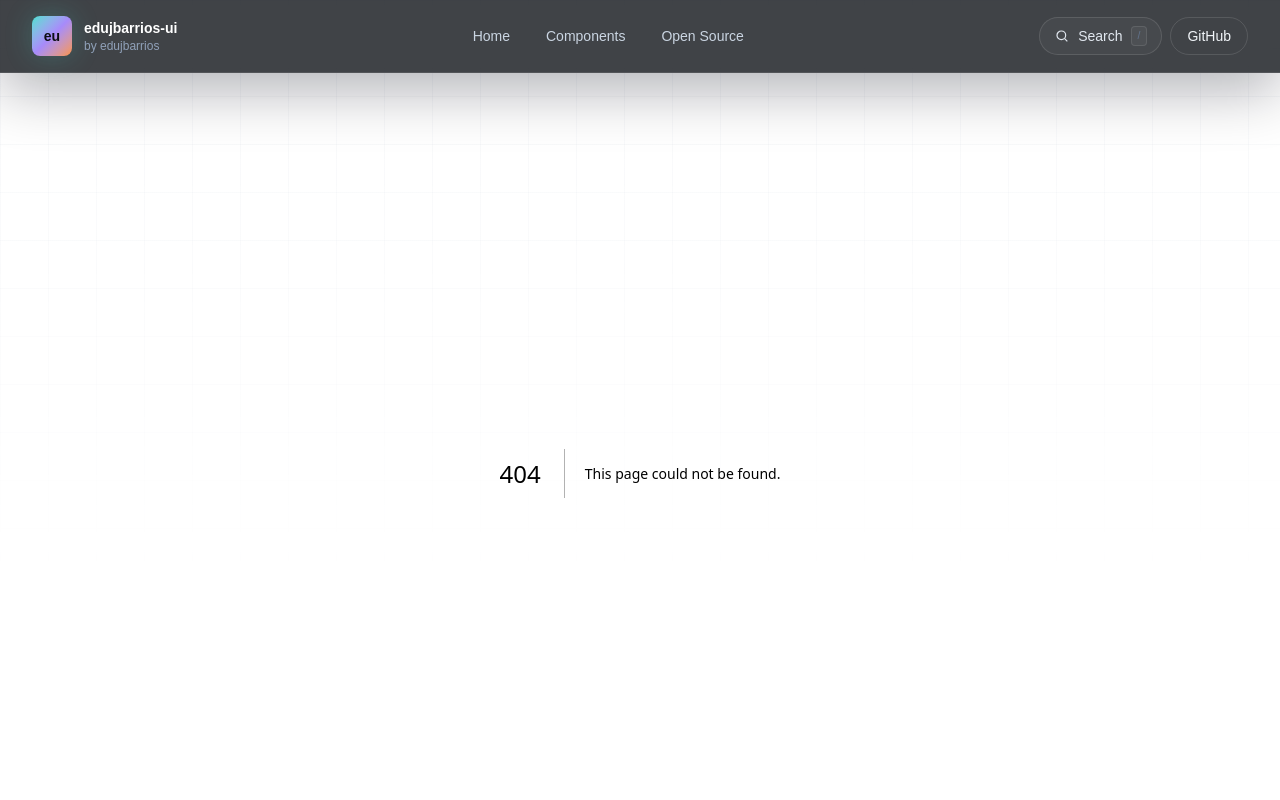
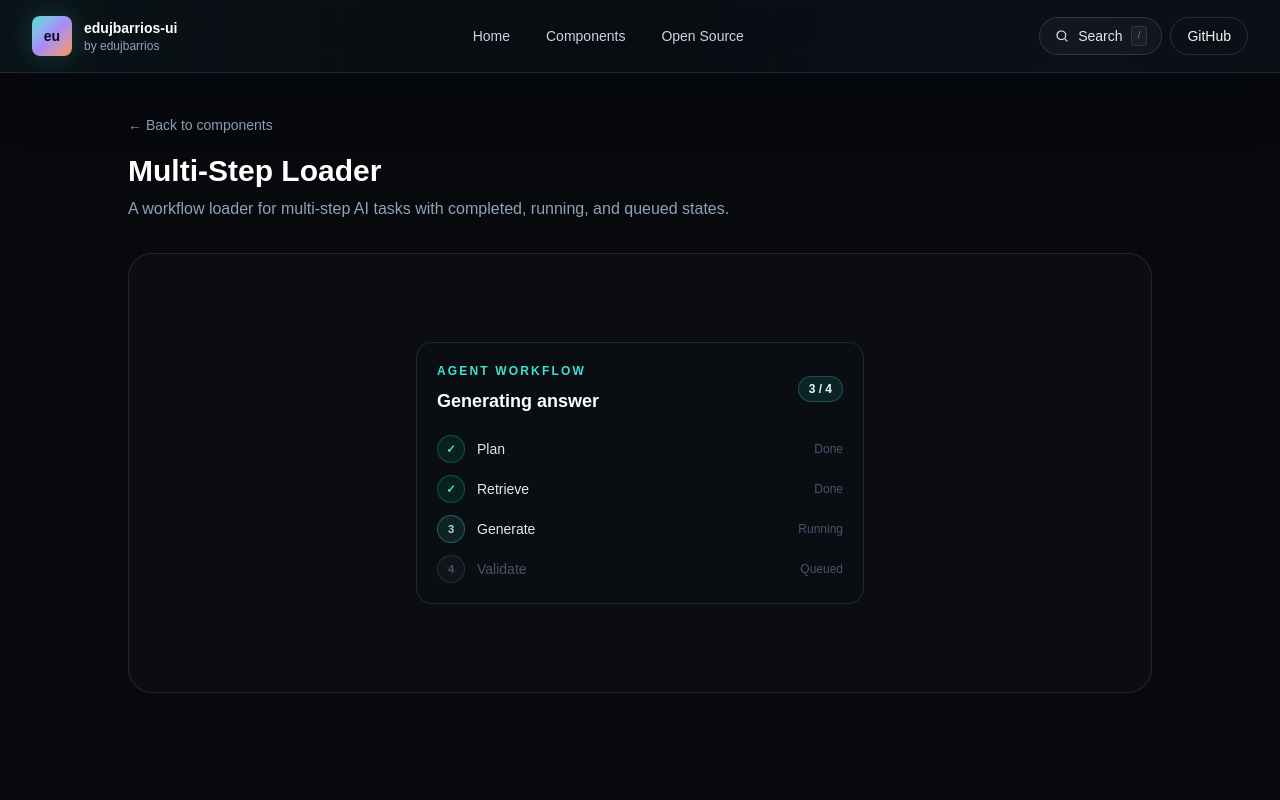
Before and after one commit to edujbarrios/edujbarrios-ui, a Next.js app: page /showcase/multi-step-loader in a window 1280 px wide. Before the commit this address had no page. Shown: the top 800 px of the page. Built offline with nearby package versions, Linux system fonts and the light colour scheme.

Commit message:
feat: add Multi-Step Loader component (#103)
* feat: add multi-step loader

* feat: add multi-step loader showcase

```diff
--- /dev/null
+++ b/app/showcase/multi-step-loader/page.tsx
@@ -0,0 +1,19 @@
+import Link from "next/link";
+import { MultiStepLoader } from "@/components/ui/multi-step-loader";
+
+export default function MultiStepLoaderShowcase() {
+  return (
+    <main className="min-h-screen bg-[#07090d] px-6 py-10 text-white">
+      <div className="mx-auto flex max-w-5xl flex-col gap-8">
+        <div>
+          <Link href="/components" className="text-sm text-slate-400 hover:text-white">← Back to components</Link>
+          <h1 className="mt-4 text-3xl font-bold">Multi-Step Loader</h1>
+          <p className="mt-2 max-w-2xl text-slate-400">A workflow loader for multi-step AI tasks with completed, running, and queued states.</p>
+        </div>
+        <div className="grid min-h-[440px] place-items-center rounded-3xl border border-white/10 bg-white/[0.02] p-8">
+          <MultiStepLoader />
+        </div>
+      </div>
+    </main>
+  );
+}
--- /dev/null
+++ b/components/ui/multi-step-loader.tsx
@@ -0,0 +1,31 @@
+const steps = [
+  { label: "Plan", status: "done" },
+  { label: "Retrieve", status: "done" },
+  { label: "Generate", status: "active" },
+  { label: "Validate", status: "waiting" },
+];
+
+export function MultiStepLoader() {
+  return (
+    <div role="status" aria-label="Workflow in progress" className="w-full max-w-md rounded-2xl border border-white/10 bg-[#0b0f14]/95 p-5">
+      <div className="flex items-center justify-between gap-4">
+        <div>
+          <p className="text-xs font-semibold uppercase tracking-[0.18em] text-[#40E0D0]">Agent workflow</p>
+          <h3 className="mt-2 text-lg font-bold text-white">Generating answer</h3>
+        </div>
+        <span className="rounded-full border border-[#40E0D0]/25 bg-[#40E0D0]/10 px-2.5 py-1 text-xs font-semibold text-[#d8fffb]">3 / 4</span>
+      </div>
+      <div className="mt-5 space-y-3">
+        {steps.map((step, index) => (
+          <div key={step.label} className="flex items-center gap-3">
+            <span className={`grid h-7 w-7 place-items-center rounded-full border text-[0.7rem] font-bold ${step.status === "done" ? "border-emerald-400/30 bg-emerald-400/10 text-emerald-300" : step.status === "active" ? "animate-pulse border-[#40E0D0]/40 bg-[#40E0D0]/12 text-[#d8fffb]" : "border-white/10 bg-white/[0.03] text-slate-600"}`}>{step.status === "done" ? "✓" : index + 1}</span>
+            <div className="min-w-0 flex-1">
+              <p className={step.status === "waiting" ? "text-sm text-slate-600" : "text-sm font-medium text-slate-200"}>{step.label}</p>
+            </div>
+            <span className="text-xs text-slate-600">{step.status === "active" ? "Running" : step.status === "done" ? "Done" : "Queued"}</span>
+          </div>
+        ))}
+      </div>
+    </div>
+  );
+}
```
